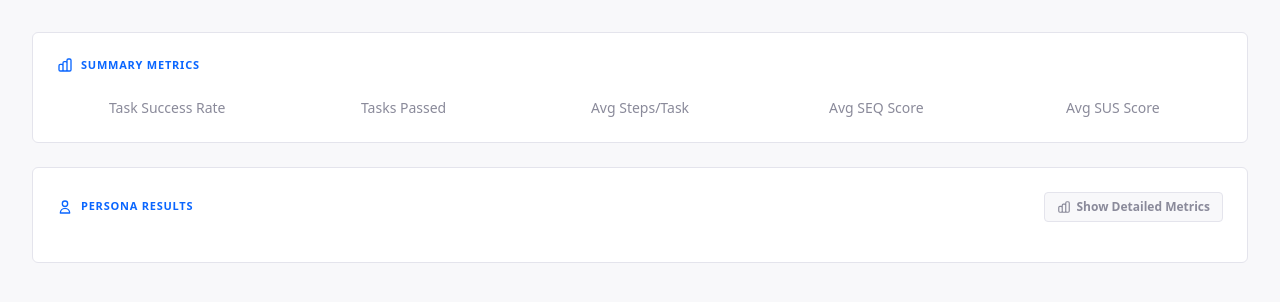
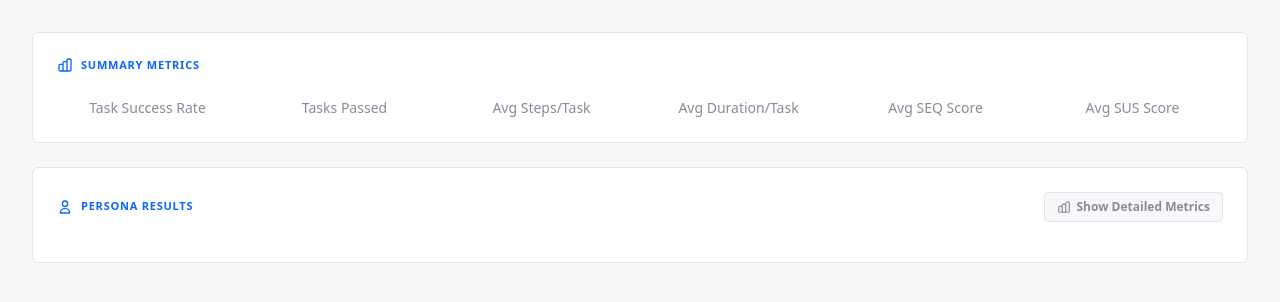
Before and after one commit to youruncle1/APEX-UX, a FastAPI app: template src/ui/templates/pages/evaluation.html in a window 1280 px wide. Shown: the part 58-360 px from the top of the page. Run offline with FastAPI, Linux system fonts and the light colour scheme; the template is opened without the code that fills it, so the values that code supplies are empty; parts of the project's set-up code (start-up, migrations or seed data) failed here and were passed over; some libraries are stand-ins or nearby versions.

Commit message:
(feat) task duration metric added

```diff
--- a/src/api/main.py
+++ b/src/api/main.py
@@ -361,15 +361,18 @@ async def evaluation_report_page(
             if t["verification_result"] == "PASS" or (t["status"] == "COMPLETED" and t["agent_done"])
         )
         ms = report["metrics_summary"]
+        t = ms["avg_time_on_task_seconds"]
+        avg_time_fmt = f"{t // 60}m {t % 60}s" if t is not None and t >= 60 else (f"{t}s" if t is not None else "-")
         metrics = {
             "success_rate": f"{passed / total * 100:.0f}%",
             "tasks_passed": f"{passed}/{total}",
             "avg_steps":    f"{ms['avg_steps_per_task']:.1f}",
             "avg_seq":      f"{ms['avg_seq_score']:.1f}/7",
             "avg_sus":      f"{ms['avg_sus_score']:.0f}/100",
+            "avg_time":     avg_time_fmt,
         }
     else:
-        metrics = {k: "-" for k in ("success_rate", "tasks_passed", "avg_steps", "avg_seq", "avg_sus")}
+        metrics = {k: "-" for k in ("success_rate", "tasks_passed", "avg_steps", "avg_seq", "avg_sus", "avg_time")}
 
     tasks_by_clone = {c["id"]: {"clone": c, "tasks": []} for c in report["clones"]}
     for t in task_runs:
--- a/src/database/models.py
+++ b/src/database/models.py
@@ -124,6 +124,7 @@ class TaskRunMetrics(Base):
     backtracking_count = Column(Integer, default=0)
     seq_score = Column(Float, nullable=True)
     seq_reasoning = Column(Text, nullable=True)
+    time_on_task_seconds = Column(Integer, nullable=True)
 
     # Relationships
     task_run = relationship("TaskRun", back_populates="metrics")
--- a/src/database/repositories.py
+++ b/src/database/repositories.py
@@ -300,6 +300,7 @@ class TaskRunRepository:
         backtracking_count: int,
         seq_score: Optional[float],
         seq_reasoning: Optional[str],
+        time_on_task_seconds: Optional[int] = None,
     ) -> None:
         metrics = TaskRunMetrics(
             task_run_id=task_run_id,
@@ -309,6 +310,7 @@ class TaskRunRepository:
             backtracking_count=backtracking_count,
             seq_score=seq_score,
             seq_reasoning=seq_reasoning,
+            time_on_task_seconds=time_on_task_seconds,
         )
         self.session.add(metrics)
 
--- a/src/evaluation/runner.py
+++ b/src/evaluation/runner.py
@@ -507,6 +507,10 @@ class EvaluationRunner:
             except Exception as e:
                 logger.warning("SEQ collection failed (non-fatal): %s", e)
 
+            time_on_task_seconds = None
+            if task_run.started_at and task_run.finished_at:
+                time_on_task_seconds = int((task_run.finished_at - task_run.started_at).total_seconds())
+
             await task_run_repo.save_metrics(
                 task_run_id=task_run.id,
                 steps_taken=basic_metrics["steps_taken"],
@@ -515,6 +519,7 @@ class EvaluationRunner:
                 backtracking_count=basic_metrics["backtracking_count"],
                 seq_score=seq_result["rating"] if seq_result else None,
                 seq_reasoning=seq_result["reasoning"] if seq_result else None,
+                time_on_task_seconds=time_on_task_seconds,
             )
 
             if seq_result:
--- a/src/evaluation/services/task_run_service.py
+++ b/src/evaluation/services/task_run_service.py
@@ -28,6 +28,7 @@ class TaskRunService:
                 "backtracking_count": task_run.metrics.backtracking_count,
                 "seq_score": task_run.metrics.seq_score,
                 "seq_reasoning": task_run.metrics.seq_reasoning,
+                "time_on_task_seconds": task_run.metrics.time_on_task_seconds,
             }
 
         actions_data = []
--- a/src/ui/templates/pages/evaluation.html
+++ b/src/ui/templates/pages/evaluation.html
@@ -108,7 +108,7 @@
                 <svg class="w-4 h-4" fill="none" stroke="currentColor" viewBox="0 0 24 24"><path stroke-linecap="round" stroke-linejoin="round" stroke-width="2" d="M9 19v-6a2 2 0 00-2-2H5a2 2 0 00-2 2v6a2 2 0 002 2h2a2 2 0 002-2zm0 0V9a2 2 0 012-2h2a2 2 0 012 2v10m-6 0a2 2 0 002 2h2a2 2 0 002-2m0 0V5a2 2 0 012-2h2a2 2 0 012 2v14a2 2 0 01-2 2h-2a2 2 0 01-2-2z"/></svg>
                 Summary Metrics
             </h2>
-            <div class="grid grid-cols-2 md:grid-cols-5 gap-4">
+            <div class="grid grid-cols-2 md:grid-cols-6 gap-4">
                 <div class="text-center">
                     <div class="text-3xl font-bold text-brand-blue">{{ metrics.success_rate }}</div>
                     <div class="text-sm text-muted-gray">Task Success Rate</div>
@@ -120,6 +120,10 @@
                 <div class="text-center">
                     <div class="text-3xl font-bold text-brand-blue">{{ metrics.avg_steps }}</div>
                     <div class="text-sm text-muted-gray">Avg Steps/Task</div>
+                </div>
+                <div class="text-center" title="Wall-clock time including LLM response latency">
+                    <div class="text-3xl font-bold text-brand-blue">{{ metrics.avg_time }}</div>
+                    <div class="text-sm text-muted-gray">Avg Duration/Task</div>
                 </div>
                 <div class="text-center">
                     <div class="text-3xl font-bold text-brand-blue">{{ metrics.avg_seq }}</div>
--- a/src/ui/templates/partials/evaluation_personas.html
+++ b/src/ui/templates/partials/evaluation_personas.html
@@ -20,7 +20,7 @@
         {% for persona in personas %}
 
         {# Compute per-clone aggregates for summary strip #}
-        {% set ns = namespace(total_steps=0, total_failed=0, total_backtracks=0, total_mismatches=0, seq_sum=0, seq_count=0, completed=0) %}
+        {% set ns = namespace(total_steps=0, total_failed=0, total_backtracks=0, total_mismatches=0, seq_sum=0, seq_count=0, completed=0, time_sum=0, time_count=0) %}
         {% for task in persona.tasks %}
             {% set ns.total_steps = ns.total_steps + (task.steps_taken or 0) %}
             {% set ns.total_failed = ns.total_failed + (task.failed_action_count or 0) %}
@@ -28,6 +28,7 @@
             {% set ns.total_mismatches = ns.total_mismatches + (task.outcome_mismatch_count or 0) %}
             {% if task.seq_score %}{% set ns.seq_sum = ns.seq_sum + task.seq_score %}{% set ns.seq_count = ns.seq_count + 1 %}{% endif %}
             {% if task.agent_done %}{% set ns.completed = ns.completed + 1 %}{% endif %}
+            {% if task.time_on_task_seconds %}{% set ns.time_sum = ns.time_sum + task.time_on_task_seconds %}{% set ns.time_count = ns.time_count + 1 %}{% endif %}
         {% endfor %}
 
         <div class="border border-border-gray rounded-md p-4">
@@ -91,6 +92,14 @@
                 <span class="{% if ns.total_mismatches > 0 %}text-amber-600 font-semibold{% endif %}">
                     <span class="font-semibold {% if ns.total_mismatches > 0 %}text-amber-600{% else %}text-body-dark{% endif %}">Mismatches:</span> {{ ns.total_mismatches }}
                 </span>
+                {% if ns.time_count > 0 %}
+                <span class="text-border-gray">|</span>
+                {% set avg_t = (ns.time_sum / ns.time_count) | round | int %}
+                <span title="Average wall-clock duration per task (includes LLM latency)">
+                    <span class="font-semibold text-body-dark">Avg Duration:</span>
+                    {% if avg_t >= 60 %}{{ avg_t // 60 }}m {{ avg_t % 60 }}s{% else %}{{ avg_t }}s{% endif %}
+                </span>
+                {% endif %}
             </div>
 
             <div class="overflow-x-auto">
@@ -107,6 +116,7 @@
                             <th class="detail-col hidden px-3 py-2 text-center text-[11px] font-semibold tracking-[0.07em] text-brand-blue uppercase whitespace-nowrap">Backtracks</th>
                             <th class="detail-col hidden px-3 py-2 text-center text-[11px] font-semibold tracking-[0.07em] text-brand-blue uppercase whitespace-nowrap">BT %</th>
                             <th class="detail-col hidden px-3 py-2 text-center text-[11px] font-semibold tracking-[0.07em] text-brand-blue uppercase whitespace-nowrap">Mismatches</th>
+                            <th class="detail-col hidden px-3 py-2 text-center text-[11px] font-semibold tracking-[0.07em] text-brand-blue uppercase whitespace-nowrap">Duration</th>
                             <th class="px-3 py-2 text-center text-[11px] font-semibold tracking-[0.07em] text-brand-blue uppercase">Actions</th>
                         </tr>
                     </thead>
@@ -193,6 +203,12 @@
                             <td class="detail-col hidden px-3 py-2 text-sm text-center {% if (task.outcome_mismatch_count or 0) > 0 %}text-amber-600 font-semibold{% else %}text-muted-gray{% endif %}">
                                 {{ task.outcome_mismatch_count or 0 }}
                             </td>
+                            <td class="detail-col hidden px-3 py-2 text-sm text-center text-muted-gray">
+                                {% if task.time_on_task_seconds %}
+                                    {% set t = task.time_on_task_seconds %}
+                                    {% if t >= 60 %}{{ t // 60 }}m {{ t % 60 }}s{% else %}{{ t }}s{% endif %}
+                                {% else %}-{% endif %}
+                            </td>
                             <td class="px-3 py-2 text-sm text-center">
                                 <a href="/task-run/{{ task.id }}" class="text-brand-blue hover:underline">View →</a>
                             </td>
```
Also changed, not shown: src/evaluation/services/evaluation_service.py (+7 -0 lines), src/ui/templates/pages/task-run.html (+9 -0 lines).
